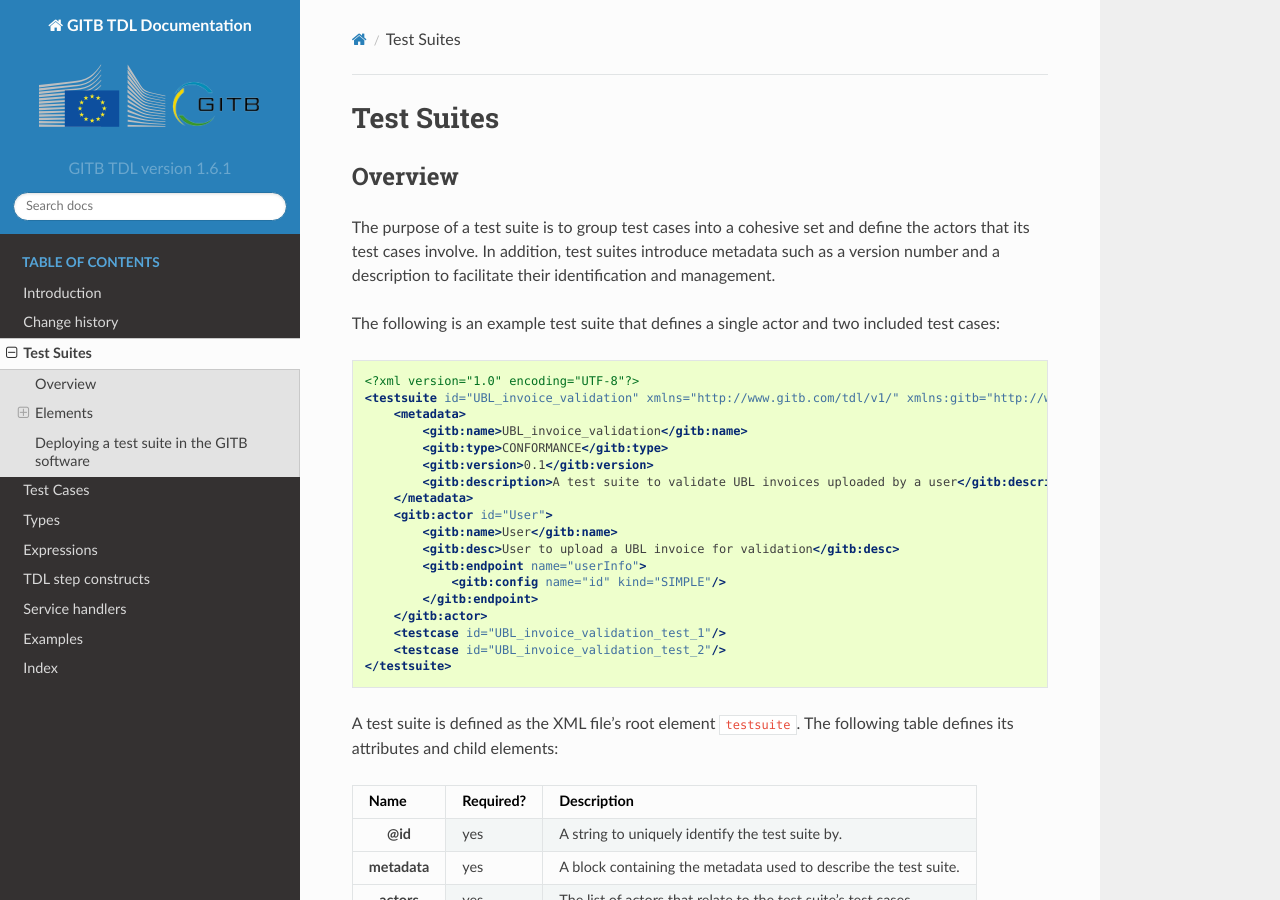
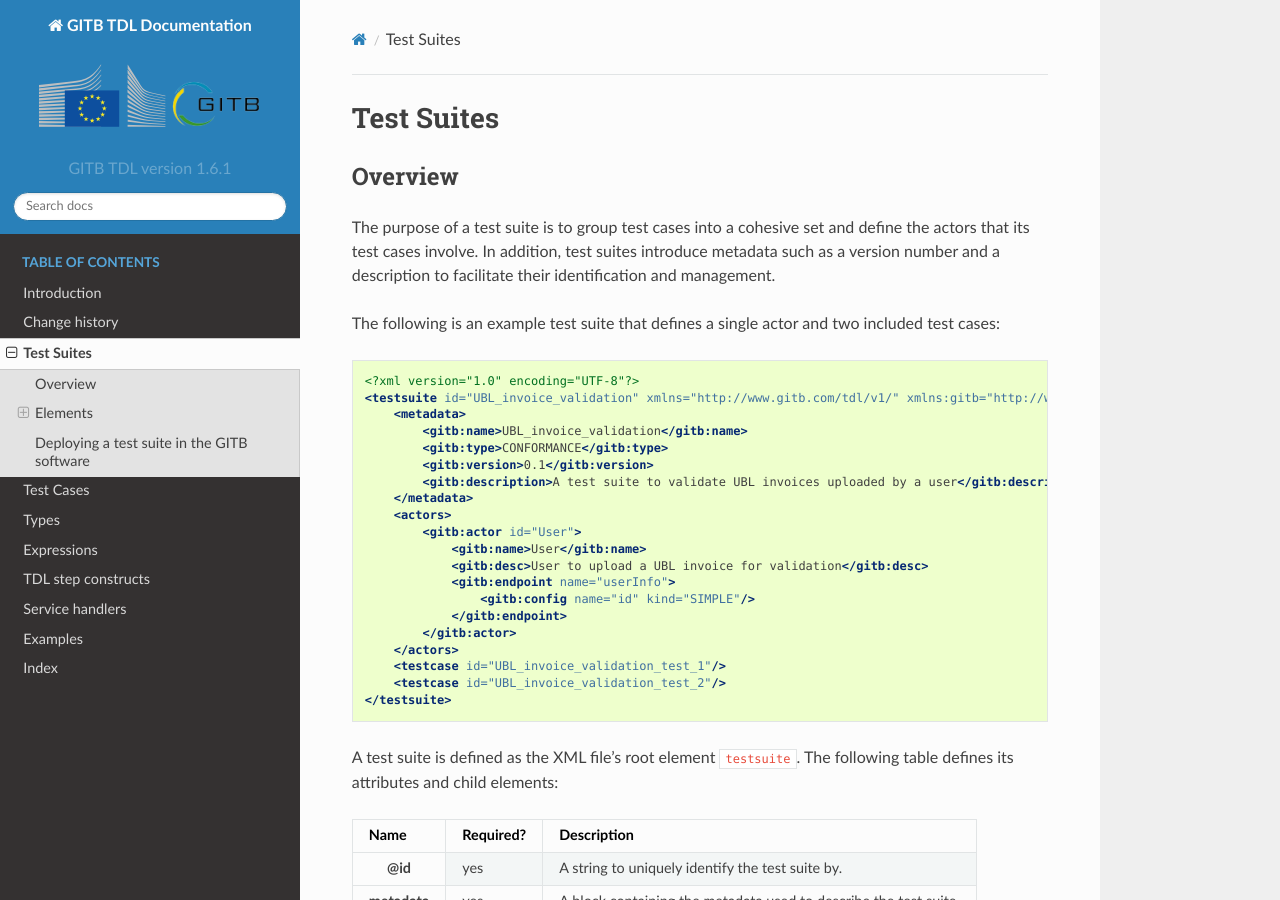
Before and after one commit to ISAITB/docs-tdl, a Sphinx documentation site: the page built from source/testsuite/index.rst, in a window 1280 px wide and 900 px high. Built offline with Sphinx 7.4.7 and the Read the Docs theme 2.0.0, drawn with Linux system fonts in a browser that asks for light colours.

Commit message:
Fixed syntax mistake in sample test suite

```diff
--- a/source/testsuite/index.rst
+++ b/source/testsuite/index.rst
@@ -20,13 +20,15 @@
             <gitb:version>0.1</gitb:version>
             <gitb:description>A test suite to validate UBL invoices uploaded by a user</gitb:description>
         </metadata>
-        <gitb:actor id="User">
-            <gitb:name>User</gitb:name>
-            <gitb:desc>User to upload a UBL invoice for validation</gitb:desc>
-            <gitb:endpoint name="userInfo">
-                <gitb:config name="id" kind="SIMPLE"/>
-            </gitb:endpoint>
-        </gitb:actor>
+        <actors>
+            <gitb:actor id="User">
+                <gitb:name>User</gitb:name>
+                <gitb:desc>User to upload a UBL invoice for validation</gitb:desc>
+                <gitb:endpoint name="userInfo">
+                    <gitb:config name="id" kind="SIMPLE"/>
+                </gitb:endpoint>
+            </gitb:actor>
+        </actors>
         <testcase id="UBL_invoice_validation_test_1"/>
         <testcase id="UBL_invoice_validation_test_2"/>
     </testsuite>
```
